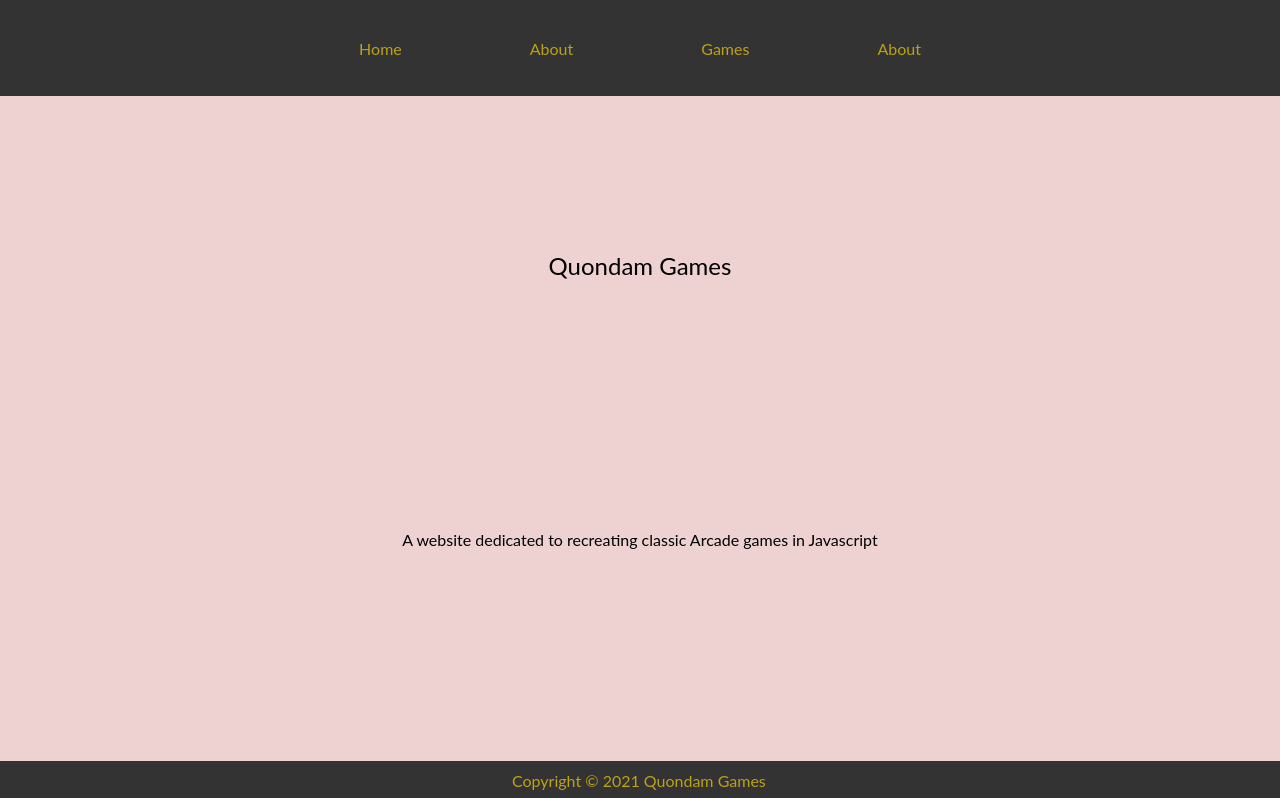
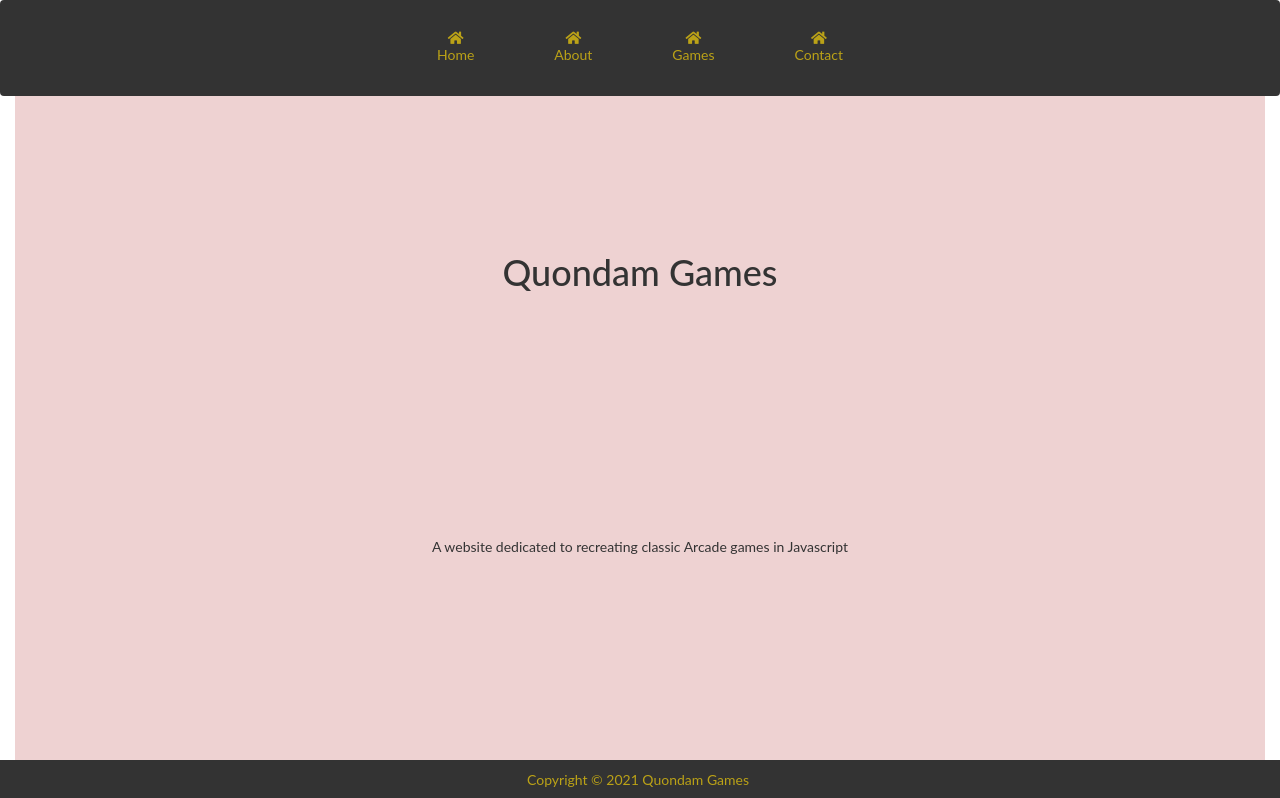
Before and after one commit to ANDREWAHN-UK/Breakout, a plain HTML site: page index.html in a window 1280 px wide. Shown: the top 798 px of the page. Drawn offline with nearby package versions, Linux system fonts and the light colour scheme.

Commit message:
added bootsrap and font-awesome.css to index and breakout.html

```diff
--- a/index.html
+++ b/index.html
@@ -3,6 +3,8 @@
 <head>
     <meta charset="UTF-8">
     <meta name="viewport" content="width=device-width, initial-scale=1.0">
+    <link rel="stylesheet" href="https://cdnjs.cloudflare.com/ajax/libs/twitter-bootstrap/3.3.7/css/bootstrap.min.css">
+    <link rel="stylesheet" href="https://cdnjs.cloudflare.com/ajax/libs/font-awesome/5.15.2/css/all.min.css">
     <link rel="stylesheet" type="text/css" href="assets/style.css">
     <title>Document</title>
 </head>
@@ -31,7 +33,7 @@
         <!-- About link, links to section 3-->
         <a href="#section-3-link" class="navbar-link">
             <i class ="fas fa-home"></i>
-            <span>About</span>
+            <span>Contact</span>
         </a>
 
     </nav>
```
Also changed, not shown: breakout.html (+2 -0 lines).
